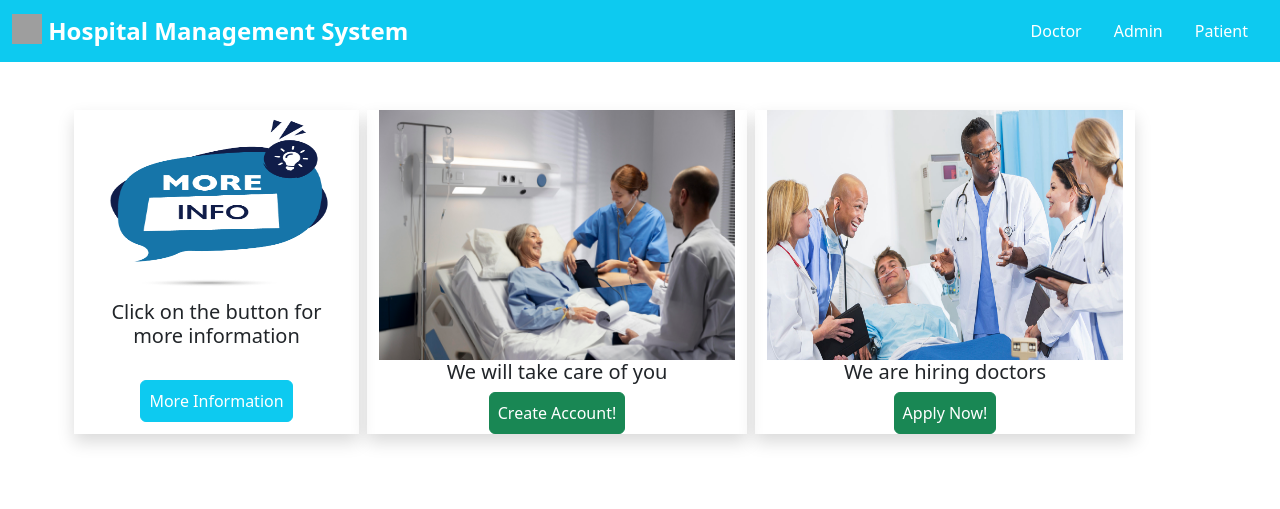
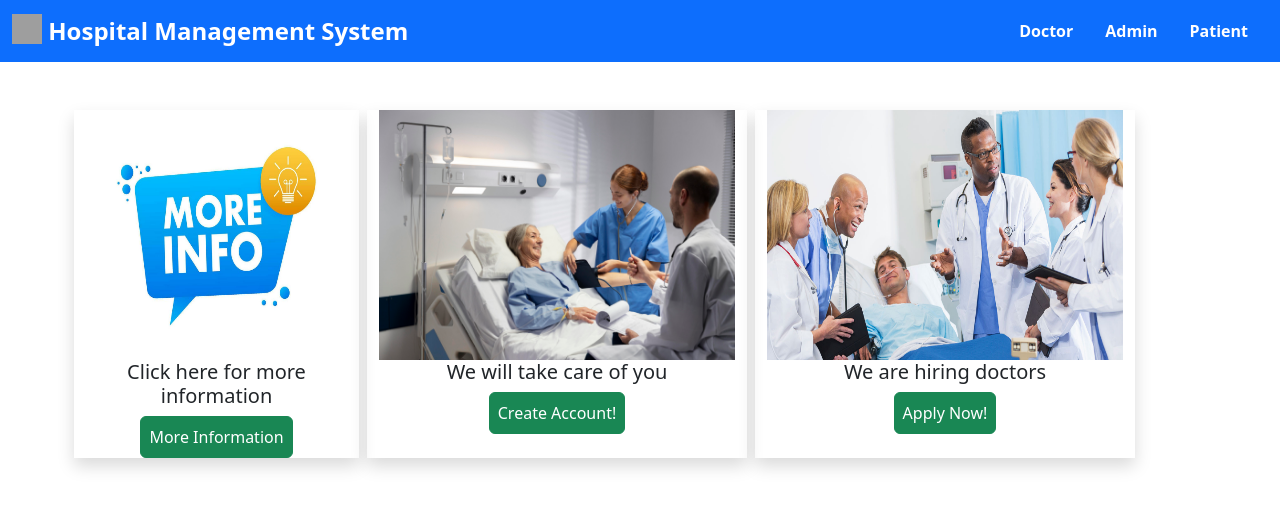
Before and after one commit to blitzbugg/HMS, a PHP site: page / in a window 1280 px wide. Shown: the top 509 px of the page. Run offline with PHP 8.4, Linux system fonts and the light colour scheme; grey boxes are pictures that could not be loaded.

Commit message:
The image of more info has changes

```diff
--- a/include/header.php
+++ b/include/header.php
@@ -11,7 +11,7 @@
 <body>
 
 <!-- Navbar -->
-    <nav class="navbar navbar-expand-lg navbar-info bg-info">
+    <nav class="navbar navbar-expand-lg navbar-info bg-primary">
     <div class="container-fluid">
     <a class="navbar-brand text-white fs-4 fw-bold" href="#">
       <img src="https://t4.ftcdn.net/jpg/05/75/22/77/240_F_575227735_ZjAc0cnqvCwzsfmsuEuKUW847J0JIGXU.jpg" alt="Logo" width="30" height="30" class="d-inline-block align-text-top">
@@ -20,9 +20,9 @@
     </div>
 
         <ul class="navbar-nav me-4">
-            <li class="nav-item ms-3"><a href="" class="nav-link text-white">Doctor</a></li>
-            <li class="nav-item ms-3"><a href="" class="nav-link text-white">Admin</a></li>
-            <li class="nav-item ms-3"><a href="" class="nav-link text-white">Patient</a></li>
+            <li class="nav-item ms-3"><a href="" class="nav-link text-white fw-bold">Doctor</a></li>
+            <li class="nav-item ms-3"><a href="" class="nav-link text-white fw-bold">Admin</a></li>
+            <li class="nav-item ms-3"><a href="" class="nav-link text-white fw-bold">Patient</a></li>
         </ul>
     </nav>
 </body>
--- a/index.php
+++ b/index.php
@@ -16,12 +16,12 @@ include("include/header.php");
         <div class="col-md-12">
             <div class="row">
                 <div class="col-md-3 mx-1 shadow">
-                    <img src="./img/info.png" alt="" srcset="" width=100% height=190>
+                    <img src="./img/info.jpg" alt="" srcset="" width=100% height=250>
 
-                    <h5 class="text-center">Click on the button for more information</h5><br>
-                    <div class="text-center">
+                    <h5 class="text-center">Click here for more information</h5>
+                    <div class="text-center md-2">
                     <a href="">
-                        <button class="btn btn-info p-2 text-white">More Information</button>
+                        <button class="btn btn-success p-2 text-white">More Information</button>
                     </a>
                     </div>
                 </div>
```
Also changed, not shown: img/info.jpg (added), img/info.png (deleted).
